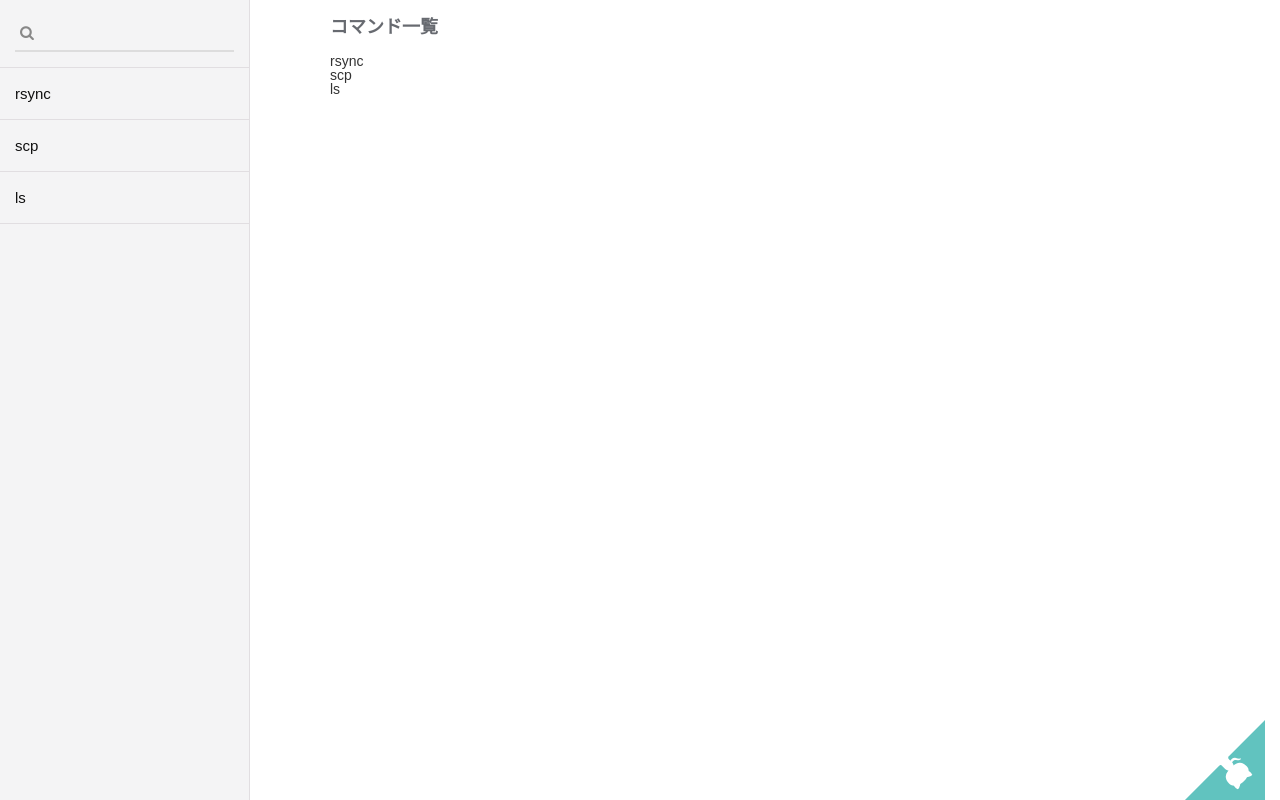
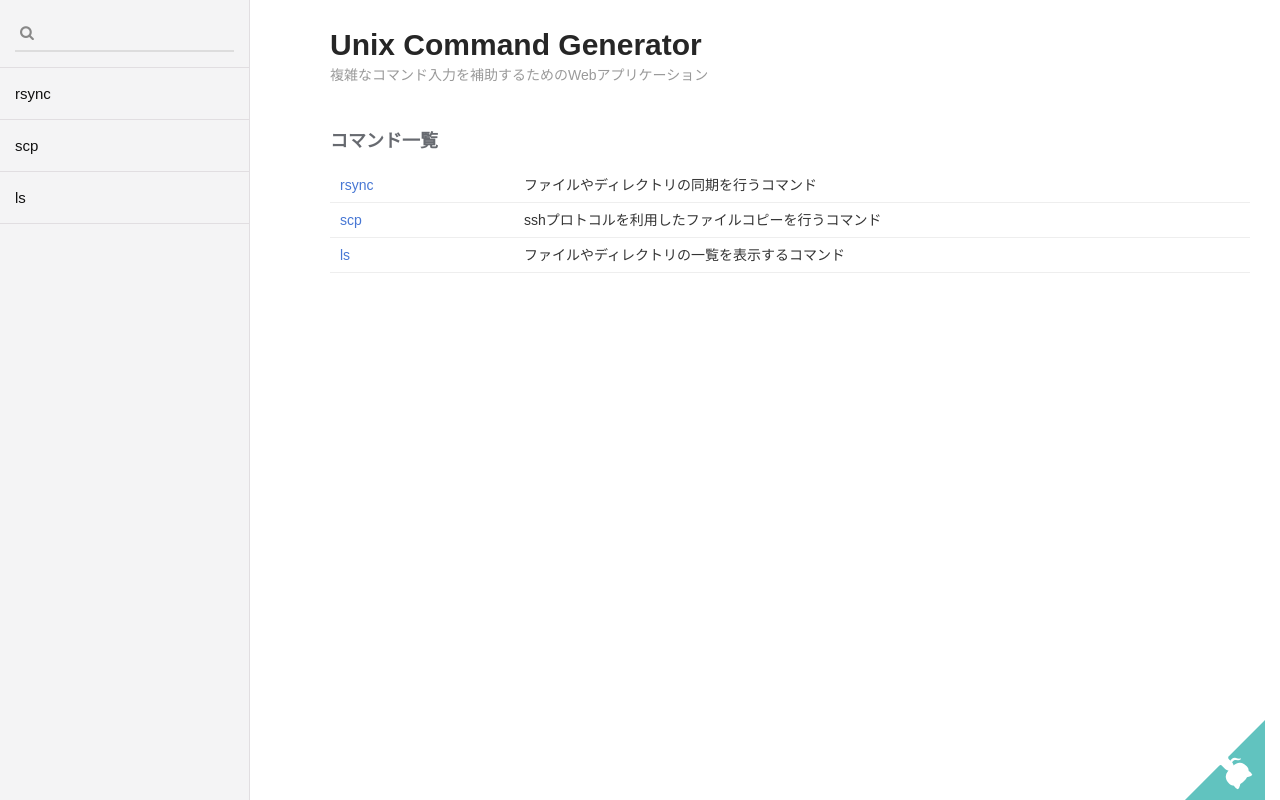
Before and after one commit to hogesuke/linux-command-generator, an Angular app: page /commands in a window 1280 px wide. Built offline with nearby package versions, Linux system fonts and the light colour scheme.

Commit message:
dashboardの作り込み

```diff
--- a/src/app/commands/command/command.component.html
+++ b/src/app/commands/command/command.component.html
@@ -1,4 +1,8 @@
 <div>
+  <div class="home-link" routerLink="/commands">
+    <i class="fa fa-home" aria-hidden="true"></i>
+  </div>
+
   <h2>{{ command.name }}</h2>
   <div class="command-description" [class.fixed]="isGrammarFixed()">
     <span>{{ command.description }}</span>
@@ -37,7 +41,7 @@
   </div>
 
   <div id="block-history" [class.visible]="visibleHistory">
-    <h3>History</h3>
+    <h3>履歴</h3>
     <table class="history-table" *ngIf="hasHistory()">
       <tr *ngFor="let h of histories">
         <td class="sentence monospaced" (click)="applyHistory(h)">{{ h.sentence }}</td>
@@ -48,7 +52,7 @@
   </div>
 
   <div id="block-arg" *ngIf="hasArgument()">
-    <h3>Arguments</h3>
+    <h3>引数</h3>
     <table class="arg-table">
       <tr *ngFor="let arg of command.args">
         <td class="arg-name monospaced" [class.required]="arg.required">{{ arg.name }}</td>
@@ -65,7 +69,7 @@
   </div>
 
   <div id="block-option">
-    <h3>Options</h3>
+    <h3>オプション</h3>
     <table class="option-table">
       <tbody>
       <tr *ngFor="let op of command.options">
--- a/src/app/commands/command/command.component.scss
+++ b/src/app/commands/command/command.component.scss
@@ -5,17 +5,21 @@ label {
   font-size: 16px;
 }
 
-table {
-  width: 100%;
-  font-size: 14px;
+.home-link {
+  position: absolute;
+  top: 10px;
+  left: 265px;
+  font-size: 24px;
+  color: #d1d1d2;
+  transition: color .2s ease;
 
-  tr {
-    border-bottom: solid 1px #eee;
+  &:hover {
+    color: #a9a5b2;
+    cursor: pointer;
   }
 
-  td {
-    padding: 10px 10px;
-    vertical-align: middle;
+  &:focus {
+    outline: none;
   }
 }
 
--- a/src/app/commands/dashboard.component.html
+++ b/src/app/commands/dashboard.component.html
@@ -1,8 +1,11 @@
 <div id="dashbord">
+  <h1>Unix Command Generator</h1>
+  <p class="guidance">複雑なコマンド入力を補助するためのWebアプリケーション</p>
   <h3>コマンド一覧</h3>
-  <ul>
-    <li *ngFor="let command of commands">
-      <span>{{ command.name }}</span>
-    </li>
-  </ul>
+  <table class="command-list">
+    <tr *ngFor="let command of commands">
+      <td class="name" routerLink="/commands/{{ command.name }}">{{ command.name }}</td>
+      <td class="description">{{ command.description }}</td>
+    </tr>
+  </table>
 </div>
--- /dev/null
+++ b/src/app/commands/dashboard.component.scss
@@ -0,0 +1,31 @@
+h1 {
+  margin-bottom: 8px;
+  padding-bottom: 0;
+}
+
+.guidance {
+  margin-bottom: 50px;
+  font-size: 14px;
+  color: rgba(0, 0, 0, .4);
+}
+
+.command-list {
+
+  .name {
+    width: 20%;
+    color: #4777d4;
+
+    &:hover {
+      text-decoration: underline;
+      cursor: pointer;
+    }
+
+    &:focus {
+      outline: none;
+    }
+  }
+
+  .description {
+    width: 80%;
+  }
+}
--- a/src/app/commands/dashboard.component.ts
+++ b/src/app/commands/dashboard.component.ts
@@ -5,7 +5,7 @@ import { CommandService } from '../shared/command.service';
 @Component({
   selector: 'app-dashboard',
   templateUrl: './dashboard.component.html',
-  styleUrls: [ './dashboard.component.css' ]
+  styleUrls: [ './dashboard.component.scss' ]
 })
 
 export class DashboardComponent implements OnInit {
--- a/src/styles.scss
+++ b/src/styles.scss
@@ -32,6 +32,14 @@ body {
   }
 }
 
+h1 {
+  margin: 20px 0 40px 0;
+  padding-bottom: 20px;
+  font-size: 30px;
+  font-weight: bold;
+  color: rgba(0, 0, 0, .85);
+}
+
 h2 {
   margin: 20px 0 40px 0;
   padding-bottom: 20px;
@@ -59,6 +67,20 @@ input.font-awesome {
   text-decoration: inherit;
 }
 
+table {
+  width: 100%;
+  font-size: 14px;
+
+  tr {
+    border-bottom: solid 1px #eee;
+  }
+
+  td {
+    padding: 10px 10px;
+    vertical-align: middle;
+  }
+}
+
 .monospaced {
   font-family: Monaco, courier, monospace;
 }
```
Also changed, not shown: src/app/commands/dashboard.component.css (deleted).
